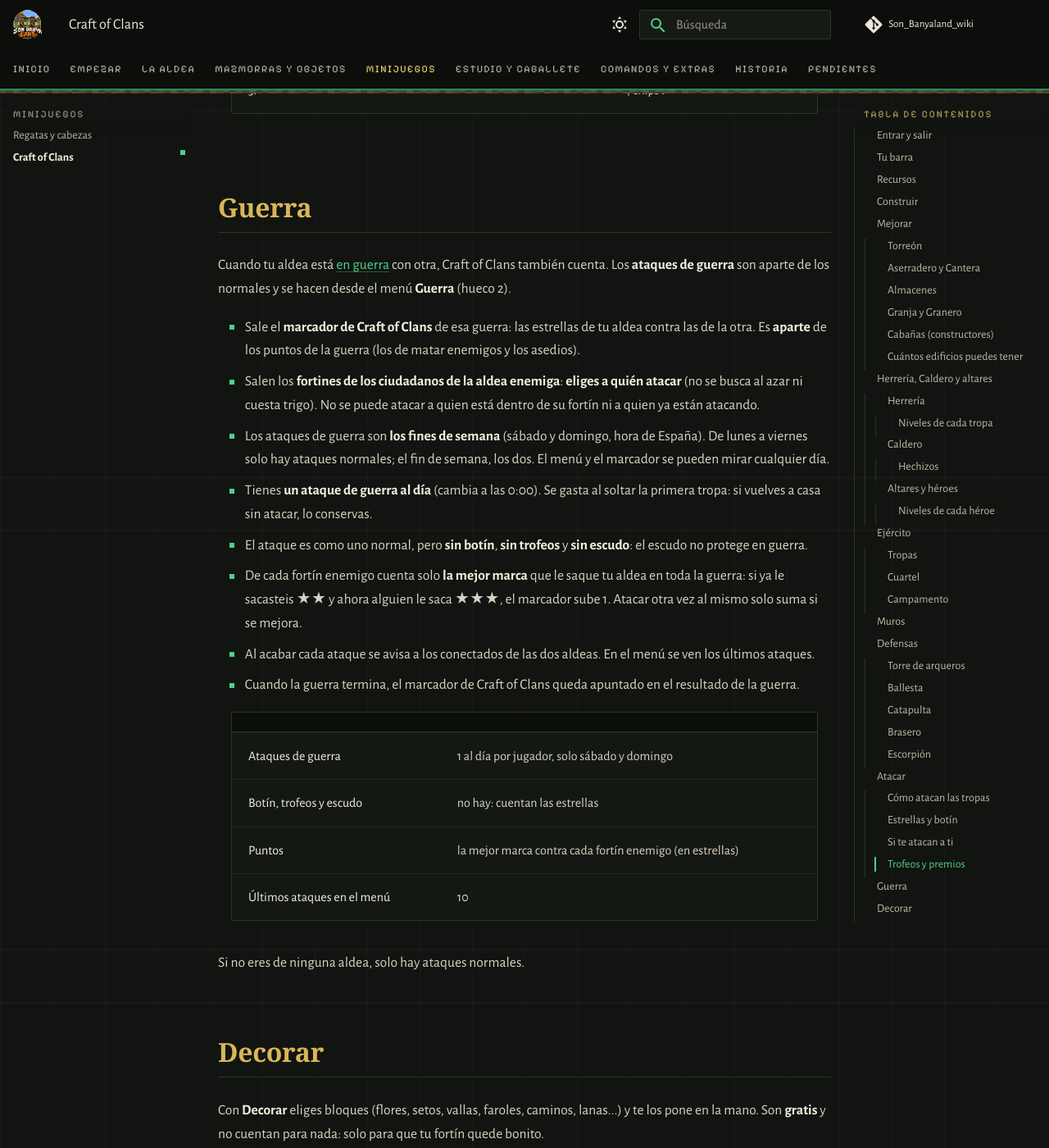
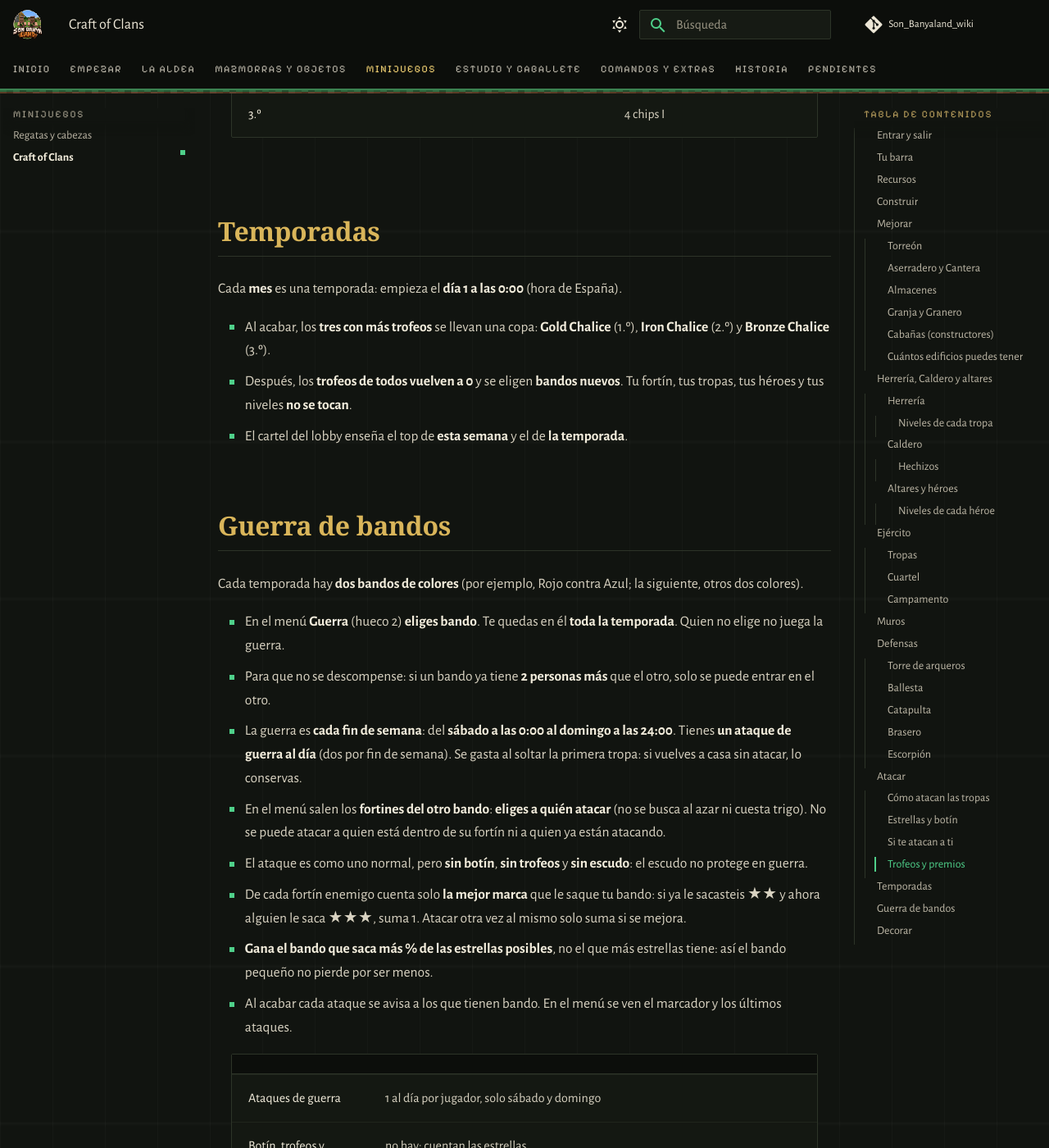
Before and after one commit to PigPilgrim/Son_Banyaland_wiki, an MkDocs documentation site: the page built from docs/clanes.md, in a window 1280 px wide and 1400 px high, scrolled down 40534 px. Shown: the whole window at 82% size. Built offline with MkDocs 1.6.1 and Material for MkDocs 9.7.7, drawn with Linux system fonts in a browser that asks for light colours; some web fonts are replaced; comment, search, counter and statistics services are not loaded; some of the changed text lies outside the part shown.

Commit message:
Craft of Clans: temporadas y guerra de bandos (con sus premios); la guerra entre aldeas ya no cuenta en Clans
Co-Authored-By: Claude Opus 5.5 <noreply@anthropic.com>

```diff
--- a/docs/_generado/clanes_guerra.md
+++ b/docs/_generado/clanes_guerra.md
@@ -2,5 +2,7 @@
 |---|---|
 | Ataques de guerra | 1 al día por jugador, solo sábado y domingo |
 | Botín, trofeos y escudo | no hay: cuentan las estrellas |
-| Puntos | la mejor marca contra cada fortín enemigo (en estrellas) |
+| Puntos | la mejor marca contra cada fortín del otro bando (en estrellas) |
+| Gana | el bando con más % de las estrellas posibles (3 por cada fortín del otro bando con el Torreón 2 o más); si empatan, el que más ha destruido; si siguen empatados, los dos |
+| Para que no se descompense | si un bando tiene 2 personas más que el otro, solo se puede entrar en el otro |
 | Últimos ataques en el menú | 10 |
--- a/docs/clanes.md
+++ b/docs/clanes.md
@@ -24,7 +24,7 @@ antes eran de 48×48: crecieron solas por el este y por el sur, sin mover nada d
 | Hueco | Objeto | Para qué |
 |---|---|---|
 | 1 | **Atacar** | Buscar un fortín para [atacar](#atacar) |
-| 2 | **Guerra** | Los [ataques de guerra](#guerra), cuando tu aldea está en guerra |
+| 2 | **Guerra** | Elegir [bando](#guerra-de-bandos) y, el fin de semana, los ataques de guerra |
 | 3 | **Plano** | Construir un edificio nuevo |
 | 4 | **Decorar** | Bloques de decoración |
 | 5 | **Mi fortín** | Tus recursos, tus constructores, tu **ejército**, tus **trofeos**, tu **registro** de ataques, la semana y **Recoger todo** |
@@ -311,32 +311,48 @@ lleva él. Cuantos más trofeos tiene el rival, más hay en juego. Nadie baja de
 
 Cada semana hay un **ranking de los trofeos ganados esa semana** (en **Mi fortín → Trofeos** y en el cartel encima
 del portal del lobby). Al acabar la semana, los tres primeros se llevan **chips**, que se cobran en la aldea como los
-demás premios de minijuegos. Es lo único de Craft of Clans que sale al juego normal.
+demás premios de minijuegos. Las copas de la [temporada](#temporadas) y los premios de la
+[guerra de bandos](#guerra-de-bandos) también salen al juego normal.
 
 --8<-- "_generado/clanes_premios.md"
 
-## Guerra
+## Temporadas
 
-Cuando tu aldea está [en guerra](guerra.md#la-guerra-entre-aldeas) con otra, Craft of Clans también cuenta. Los
-**ataques de guerra** son aparte de los normales y se hacen desde el menú **Guerra** (hueco 2).
+Cada **mes** es una temporada: empieza el **día 1 a las 0:00** (hora de España).
 
-- Sale el **marcador de Craft of Clans** de esa guerra: las estrellas de tu aldea contra las de la otra. Es **aparte**
-  de los puntos de la guerra (los de matar enemigos y los asedios).
-- Salen los **fortines de los ciudadanos de la aldea enemiga**: **eliges a quién atacar** (no se busca al azar ni
-  cuesta trigo). No se puede atacar a quien está dentro de su fortín ni a quien ya están atacando.
-- Los ataques de guerra son **los fines de semana** (sábado y domingo, hora de España). De lunes a viernes solo hay
-  ataques normales; el fin de semana, los dos. El menú y el marcador se pueden mirar cualquier día.
-- Tienes **un ataque de guerra al día** (cambia a las 0:00). Se gasta al soltar la primera tropa: si vuelves a casa
-  sin atacar, lo conservas.
+- Al acabar, los **tres con más trofeos** se llevan una copa: **Gold Chalice** (1.º), **Iron Chalice** (2.º) y
+  **Bronze Chalice** (3.º).
+- Después, los **trofeos de todos vuelven a 0** y se eligen **bandos nuevos**. Tu fortín, tus tropas, tus héroes y
+  tus niveles **no se tocan**.
+- El cartel del lobby enseña el top de **esta semana** y el de **la temporada**.
+
+## Guerra de bandos
+
+Cada temporada hay **dos bandos de colores** (por ejemplo, Rojo contra Azul; la siguiente, otros dos colores).
+
+- En el menú **Guerra** (hueco 2) **eliges bando**. Te quedas en él **toda la temporada**. Quien no elige no juega la
+  guerra.
+- Para que no se descompense: si un bando ya tiene **2 personas más** que el otro, solo se puede entrar en el otro.
+- La guerra es **cada fin de semana**: del **sábado a las 0:00 al domingo a las 24:00**. Tienes **un ataque de guerra
+  al día** (dos por fin de semana). Se gasta al soltar la primera tropa: si vuelves a casa sin atacar, lo conservas.
+- En el menú salen los **fortines del otro bando**: **eliges a quién atacar** (no se busca al azar ni cuesta trigo).
+  No se puede atacar a quien está dentro de su fortín ni a quien ya están atacando.
 - El ataque es como uno normal, pero **sin botín**, **sin trofeos** y **sin escudo**: el escudo no protege en guerra.
-- De cada fortín enemigo cuenta solo **la mejor marca** que le saque tu aldea en toda la guerra: si ya le sacasteis
-  ★★ y ahora alguien le saca ★★★, el marcador sube 1. Atacar otra vez al mismo solo suma si se mejora.
-- Al acabar cada ataque se avisa a los conectados de las dos aldeas. En el menú se ven los últimos ataques.
-- Cuando la guerra termina, el marcador de Craft of Clans queda apuntado en el resultado de la guerra.
+- De cada fortín enemigo cuenta solo **la mejor marca** que le saque tu bando: si ya le sacasteis ★★ y ahora alguien le
+  saca ★★★, suma 1. Atacar otra vez al mismo solo suma si se mejora.
+- **Gana el bando que saca más % de las estrellas posibles**, no el que más estrellas tiene: así el bando pequeño no
+  pierde por ser menos.
+- Al acabar cada ataque se avisa a los que tienen bando. En el menú se ven el marcador y los últimos ataques.
 
 --8<-- "_generado/clanes_guerra.md"
 
-Si no eres de ninguna aldea, solo hay ataques normales.
+**Premios** (el domingo a las 24:00):
+
+- **Ambrosia**: una para **cada uno del bando ganador**, aunque no haya atacado.
+- **Ice Chalice**: para **el mejor de la guerra** (el que más estrellas ha sacado; si empatan, el de más %).
+- Si nadie ataca en todo el fin de semana, no hay premios.
+- Los premios se dan en el **mundo normal**: si no estás conectado o estás en los minijuegos, te esperan y te llegan al
+  volver.
 
 ## Decorar
 
--- a/docs/guerra.md
+++ b/docs/guerra.md
@@ -59,8 +59,6 @@ Es **gratis**. Se avisa a los vecinos de las dos aldeas, y desde ese momento:
 - **Morir a manos de un enemigo no te hace perder nada**: ni el inventario ni la experiencia.
 - **No se puede romper ni poner bloques dentro de la aldea enemiga** (en toda su zona segura). Las casas están a
   salvo: la guerra es entre personas.
-- También se lucha en [Craft of Clans](clanes.md#guerra): los ataques de guerra a los fortines del enemigo llevan su
-  propio marcador de estrellas, aparte de estos puntos.
 
 --8<-- "_generado/guerra_numeros.md"
 
@@ -88,4 +86,4 @@ Quien gana se lleva **10 puntos** y **el 10 % del Tesoro** de la otra aldea (de
 - **La paz:** un Alcalde la propone y el otro la acepta (Despacho → Guerra). Nadie paga nada.
 - **Rendirse:** se acaba al momento, pero tu aldea **paga el 10 % de su Tesoro** a la otra.
 
-Al acabar, se anuncia el resultado final a las dos aldeas (con el marcador de Craft of Clans, si hubo ataques).
+Al acabar, se anuncia el resultado final a las dos aldeas.
--- a/generar.py
+++ b/generar.py
@@ -860,7 +860,10 @@ def clanes():
         ("Ataques de guerra", f"{G['ataques_dia']} al día por jugador, solo " + " y ".join(
             ["", "lunes", "martes", "miércoles", "jueves", "viernes", "sábado", "domingo"][d] for d in G["dias"])),
         ("Botín, trofeos y escudo", "no hay: cuentan las estrellas"),
-        ("Puntos", "la mejor marca contra cada fortín enemigo (en estrellas)"),
+        ("Puntos", "la mejor marca contra cada fortín del otro bando (en estrellas)"),
+        ("Gana", "el bando con más % de las estrellas posibles (3 por cada fortín del otro bando con el Torreón "
+                 f"{A['torreon_minimo']} o más); si empatan, el que más ha destruido; si siguen empatados, los dos"),
+        ("Para que no se descompense", f"si un bando tiene {G['equilibrio']} personas más que el otro, solo se puede entrar en el otro"),
         ("Últimos ataques en el menú", G["ultimos"]),
     ]))
     escribir("clanes_premios.md", tabla(["Puesto de la semana", "Premio"],
```
Also changed, not shown: docs/misiones.md (+2 -1 lines), docs/pendientes.md (+1 -1 lines).
